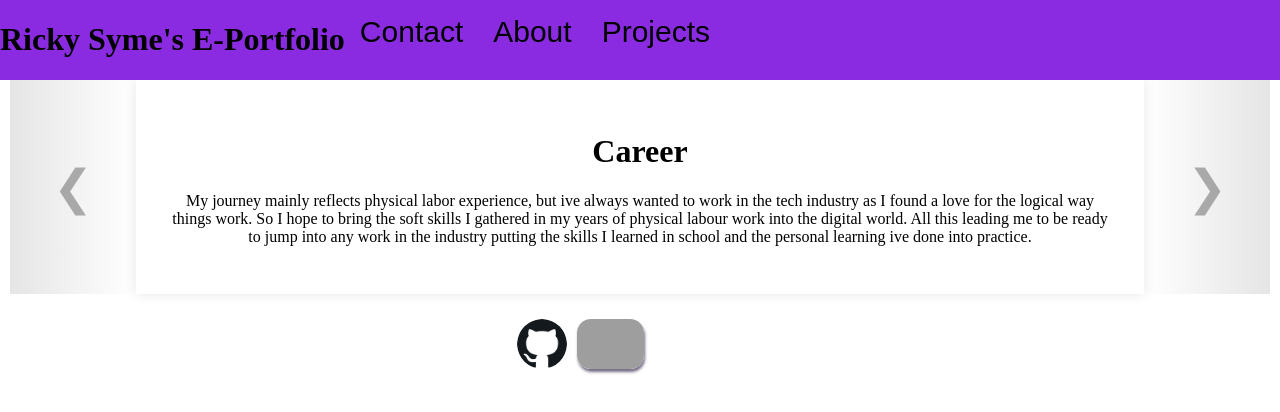
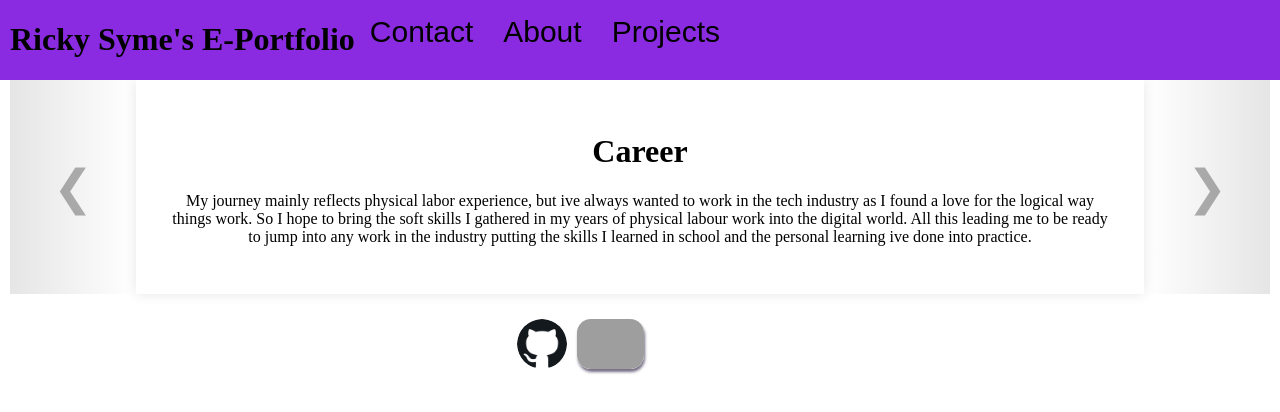
Before and after one commit to Kakapo115/E-portfolioV2, a React (Create React App) app in the folder client/: page / in a window 1280 px wide. Shown: the top 412 px of the page. Built offline with nearby package versions, Linux system fonts and the light colour scheme; grey boxes are pictures that could not be loaded.

Commit message:
css header

```diff
--- a/client/src/styles/App.css
+++ b/client/src/styles/App.css
@@ -63,6 +63,7 @@ hr{
   width: 100%;
   display: flex;
   height: 80px;
+  padding: 0px 0px 0px 10px;
 }
 
 footer{
--- a/client/src/styles/nav.css
+++ b/client/src/styles/nav.css
@@ -9,7 +9,6 @@
 
 .nav:hover {
   color: purple;
-  font-size: 45px;
 }
 
 .nav:active {
```
